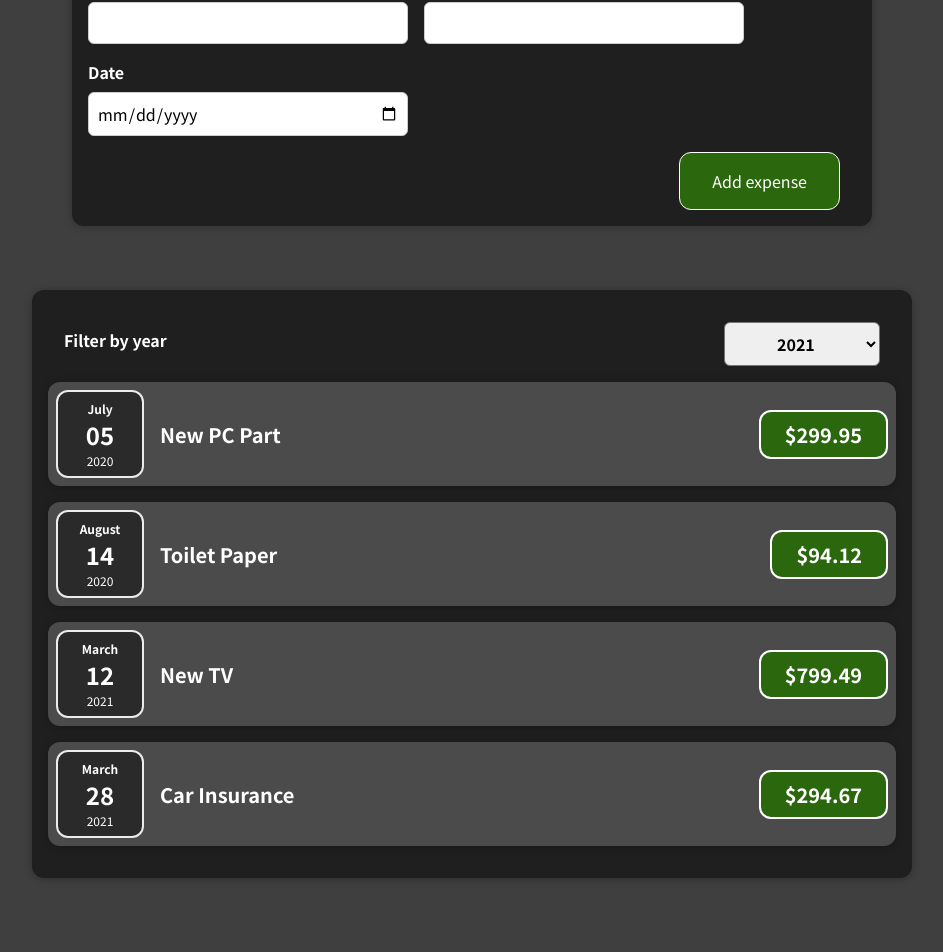
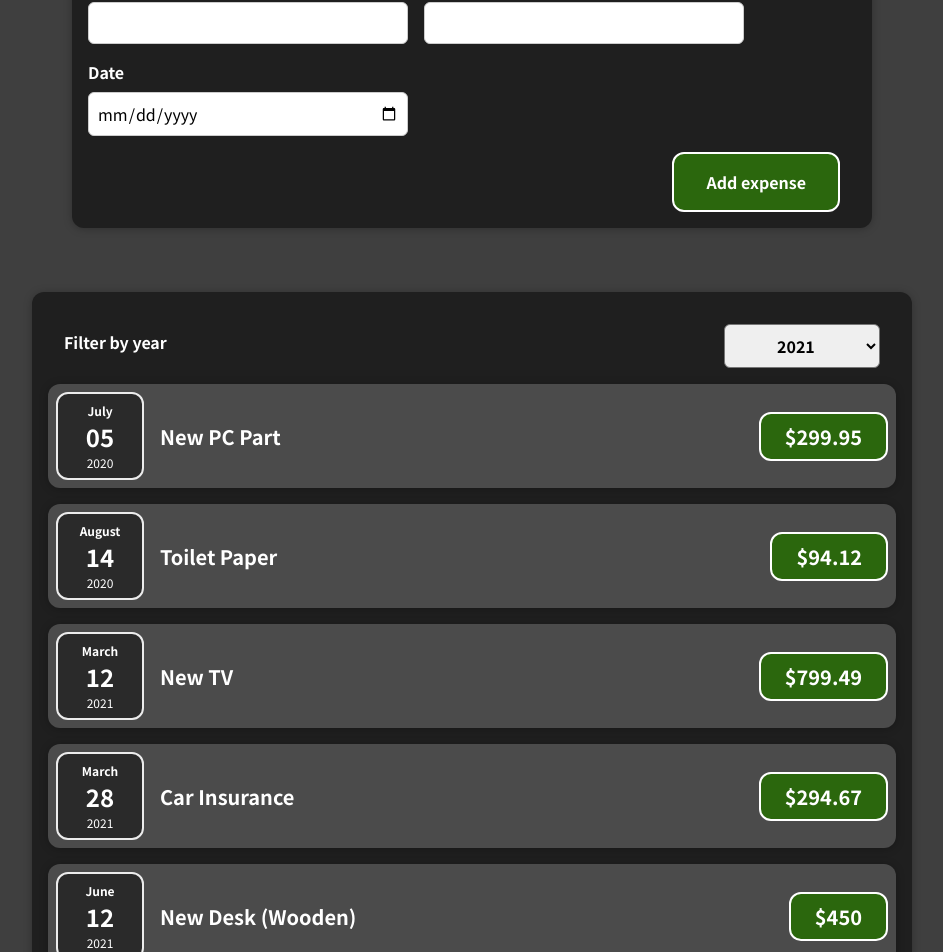
Before and after one commit to gunnarsikorski/expense-tracker, a React (Create React App) app: page / in a window 1280 px wide. Shown: the part 78-1030 px from the top of the page, without its empty margins (168-1111 px from the left). Built offline with nearby package versions, Linux system fonts and the light colour scheme.

Commit message:
Making expenses more dry

```diff
--- a/src/components/expenses/Expenses.js
+++ b/src/components/expenses/Expenses.js
@@ -18,26 +18,13 @@ const Expenses = (props) => {
 					selected={filteredYear}
 					onFilterChange={filterChangeHandler}
 				/>
-				<ExpenseItem
-					title={props.expenses[0].title}
-					amount={props.expenses[0].amount}
-					date={props.expenses[0].date}
-				/>
-				<ExpenseItem
-					title={props.expenses[1].title}
-					amount={props.expenses[1].amount}
-					date={props.expenses[1].date}
-				/>
-				<ExpenseItem
-					title={props.expenses[2].title}
-					amount={props.expenses[2].amount}
-					date={props.expenses[2].date}
-				/>
-				<ExpenseItem
-					title={props.expenses[3].title}
-					amount={props.expenses[3].amount}
-					date={props.expenses[3].date}
-				/>
+				{props.expenses.map((item) => (
+					<ExpenseItem
+						title={item.title}
+						amount={item.amount}
+						date={item.date}
+					/>
+				))}
 			</Card>
 		</div>
 	);
--- a/src/components/inputs/NewExpense.css
+++ b/src/components/inputs/NewExpense.css
@@ -11,9 +11,10 @@
 
 .new-expense button {
   font: inherit;
+  font-weight: bold;
   cursor: pointer;
   padding: 1rem 2rem;
-  border: 1.5px solid #ffffff;
+  border: 2px solid #ffffff;
   background-color: #2b670d;
   color: white;
   border-radius: 12px;
```
